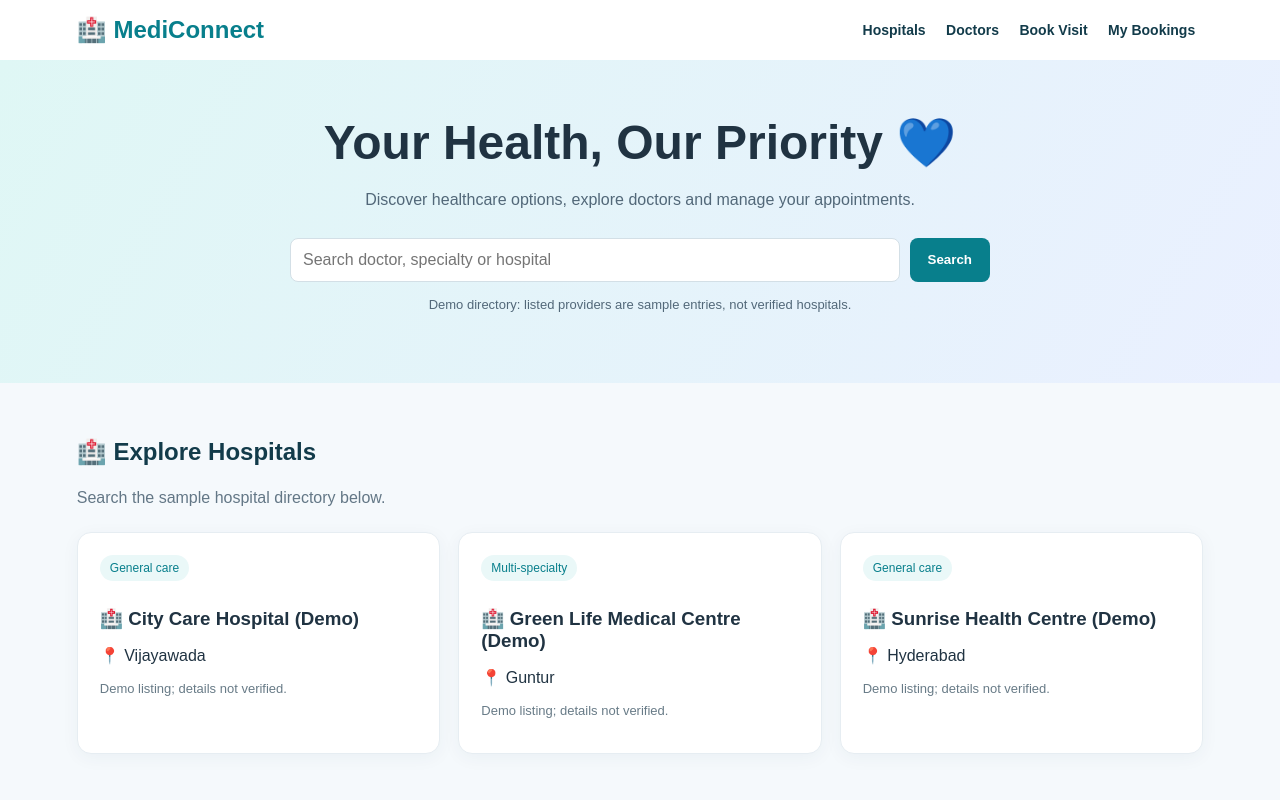
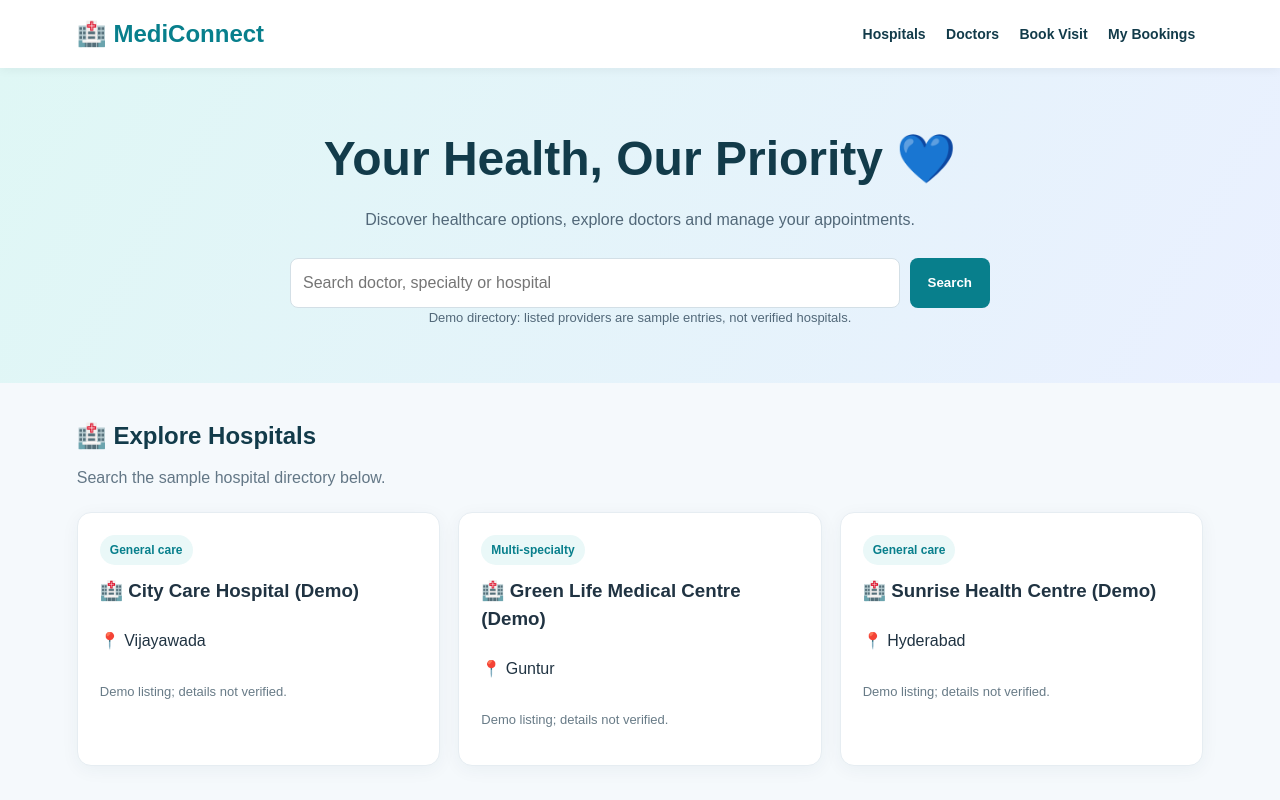
Before and after one commit to ambatichandana730-cmyk/Mediconnect, a plain HTML site: page index.html in a window 1280 px wide. Shown: the top 800 px of the page. Drawn offline with Linux system fonts and the light colour scheme.

Commit message:
Refactor CSS variables and improve styling

```diff
--- a/index.html
+++ b/index.html
@@ -1,4 +1,3 @@
-
 <!DOCTYPE html>
 <html lang="en">
 <head>
@@ -8,133 +7,260 @@
 <style>
 :root {
   --primary: #087f8c;
+  --primary-hover: #066773;
   --dark: #123b4a;
   --light: #eaf8f8;
-  --white: #fff;
+  --white: #ffffff;
+  --border: #d3dfe6;
+  --danger-bg: #fff0f0;
+  --danger-border: #ffdada;
+  --danger-text: #a52828;
 }
-* { box-sizing: border-box; }
+
+* {
+  box-sizing: border-box;
+}
+
 body {
   margin: 0;
-  font-family: Arial, sans-serif;
+  font-family: Arial, -apple-system, BlinkMacSystemFont, "Segoe UI", Roboto, sans-serif;
   background: #f5f9fc;
   color: #203342;
+  line-height: 1.5;
 }
+
 header {
-  background: white;
+  background: var(--white);
   padding: 16px 6%;
   display: flex;
   justify-content: space-between;
   align-items: center;
   flex-wrap: wrap;
   gap: 12px;
-  box-shadow: 0 2px 10px #0000000d;
+  box-shadow: 0 2px 10px rgba(0, 0, 0, 0.05);
+  position: sticky;
+  top: 0;
+  z-index: 100;
 }
-.logo { color: var(--primary); font-size: 24px; font-weight: bold; }
+
+.logo {
+  color: var(--primary);
+  font-size: 24px;
+  font-weight: bold;
+}
+
 nav a {
   text-decoration: none;
   color: var(--dark);
   margin: 0 8px;
   font-weight: bold;
   font-size: 14px;
+  transition: color 0.2s ease;
 }
+
+nav a:hover {
+  color: var(--primary);
+}
+
 .hero {
-  background: linear-gradient(120deg,#dff7f5,#eaf0ff);
+  background: linear-gradient(120deg, #dff7f5, #eaf0ff);
   padding: 55px 6%;
   text-align: center;
 }
-.hero h1 { font-size: clamp(30px,5vw,48px); margin: 0 0 12px; }
-.hero p { color: #526879; line-height: 1.6; }
+
+.hero h1 {
+  font-size: clamp(30px, 5vw, 48px);
+  margin: 0 0 12px;
+  color: var(--dark);
+}
+
+.hero p {
+  color: #526879;
+  line-height: 1.6;
+  max-width: 600px;
+  margin: 0 auto;
+}
+
 .searchbar {
   display: flex;
   gap: 10px;
   max-width: 700px;
   margin: 25px auto 0;
 }
+
 input, select, textarea {
   width: 100%;
   padding: 12px;
-  border: 1px solid #d3dfe6;
+  border: 1px solid var(--border);
   border-radius: 8px;
   font: inherit;
-  background: white;
+  background: var(--white);
+  transition: border-color 0.2s ease, box-shadow 0.2s ease;
 }
+
+input:focus, select:focus, textarea:focus {
+  outline: none;
+  border-color: var(--primary);
+  box-shadow: 0 0 0 3px rgba(8, 127, 140, 0.15);
+}
+
 button, .btn {
   background: var(--primary);
-  color: white;
+  color: var(--white);
   border: 0;
   border-radius: 8px;
   padding: 12px 18px;
   font-weight: bold;
   cursor: pointer;
   text-decoration: none;
+  display: inline-block;
+  transition: background-color 0.2s ease;
+  white-space: nowrap;
 }
-button:hover, .btn:hover { background: #066773; }
-section { padding: 35px 6%; }
-h2 { color: var(--dark); }
-.sub { color: #637786; line-height: 1.5; }
+
+button:hover, .btn:hover {
+  background: var(--primary-hover);
+}
+
+section {
+  padding: 35px 6%;
+}
+
+h2 {
+  color: var(--dark);
+  margin-top: 0;
+}
+
+.sub {
+  color: #637786;
+  line-height: 1.5;
+  margin-top: -8px;
+}
+
 .grid {
   display: grid;
-  grid-template-columns: repeat(auto-fit,minmax(220px,1fr));
+  grid-template-columns: repeat(auto-fit, minmax(240px, 1fr));
   gap: 18px;
   margin-top: 22px;
 }
+
 .card {
-  background: white;
+  background: var(--white);
   padding: 22px;
   border-radius: 14px;
-  box-shadow: 0 4px 18px #19394d0c;
+  box-shadow: 0 4px 18px rgba(25, 57, 77, 0.05);
   border: 1px solid #e6edf2;
+  display: flex;
+  flex-direction: column;
 }
-.card h3 { margin-bottom: 8px; }
+
+.card h3 {
+  margin: 0 0 8px 0;
+}
+
+.card button {
+  margin-top: auto;
+  align-self: flex-start;
+}
+
 .tag {
   display: inline-block;
+  align-self: flex-start;
   padding: 6px 10px;
   background: var(--light);
   color: var(--primary);
   border-radius: 20px;
   font-size: 12px;
-  margin-bottom: 8px;
+  font-weight: bold;
+  margin-bottom: 12px;
 }
+
 .formbox {
   max-width: 650px;
   margin: 20px auto;
-  background: white;
+  background: var(--white);
   padding: 24px;
   border-radius: 14px;
-  box-shadow: 0 4px 18px #19394d0c;
+  box-shadow: 0 4px 18px rgba(25, 57, 77, 0.05);
+  border: 1px solid #e6edf2;
 }
+
 .formbox label {
   display: block;
   font-weight: bold;
   margin: 14px 0 6px;
 }
-.formbox button { width: 100%; margin-top: 18px; }
+
+.formbox button {
+  width: 100%;
+  margin-top: 18px;
+}
+
 .booking {
-  padding: 14px;
+  padding: 16px;
   border: 1px solid #e0e9ee;
   border-radius: 10px;
-  background: white;
+  background: var(--white);
   margin: 12px 0;
   overflow-wrap: anywhere;
 }
+
+.booking strong {
+  font-size: 1.1em;
+  color: var(--dark);
+}
+
+.booking p {
+  margin: 4px 0;
+}
+
 .danger {
-  background: #fff0f0;
-  border: 1px solid #ffdada;
+  background: var(--danger-bg);
+  border: 1px solid var(--danger-border);
   border-radius: 12px;
   padding: 20px;
 }
-.danger h2 { color: #a52828; }
+
+.danger h2 {
+  color: var(--danger-text);
+}
+
+.danger .btn {
+  background: var(--danger-text);
+}
+
+.danger .btn:hover {
+  background: #801f1f;
+}
+
 footer {
   background: var(--dark);
-  color: white;
+  color: var(--white);
   text-align: center;
   padding: 25px;
   line-height: 1.7;
 }
-.notice { font-size: 13px; color: #687b87; }
-#message { margin-top: 12px; font-weight: bold; }
-[hidden] { display: none !important; }
-@media(max-width:600px) {
+
+.notice {
+  font-size: 13px;
+  color: #687b87;
+}
+
+footer .notice {
+  color: #a0b0bc;
+}
+
+#message {
+  margin-top: 12px;
+  font-weight: bold;
+  color: var(--primary);
+}
+
+[hidden] {
+  display: none !important;
+}
+
+@media (max-width: 600px) {
   header { padding: 15px 4%; }
   nav { line-height: 2.2; }
   .hero { padding: 38px 5%; }
@@ -159,8 +285,7 @@ footer {
   <h1>Your Health, Our Priority 💙</h1>
   <p>Discover healthcare options, explore doctors and manage your appointments.</p>
   <div class="searchbar">
-    <input id="search" placeholder="Search doctor, specialty or hospital"
-           aria-label="Search doctors and hospitals">
+    <input id="search" placeholder="Search doctor, specialty or hospital" aria-label="Search doctors and hospitals">
     <button type="button" id="searchBtn">Search</button>
   </div>
   <p class="notice">Demo directory: listed providers are sample entries, not verified hospitals.</p>
@@ -195,9 +320,7 @@ footer {
     <input id="patient" required maxlength="80" autocomplete="name">
 
     <label for="phone">Phone number</label>
-    <input id="phone" type="tel" required
-           pattern="[0-9+() -]{7,18}" autocomplete="tel"
-           placeholder="Enter contact number">
+    <input id="phone" type="tel" required pattern="[0-9+() -]{7,18}" autocomplete="tel" placeholder="Enter contact number">
 
     <label for="doctorSelect">Select doctor</label>
     <select id="doctorSelect" required>
@@ -219,8 +342,7 @@ footer {
     </select>
 
     <label for="reason">Reason for visit (optional)</label>
-    <textarea id="reason" rows="3" maxlength="300"
-              placeholder="Brief reason for consultation"></textarea>
+    <textarea id="reason" rows="3" maxlength="300" placeholder="Brief reason for consultation"></textarea>
 
     <button type="submit">Save Appointment Request</button>
     <p id="message" role="status" aria-live="polite"></p>
@@ -253,27 +375,18 @@ footer {
 <script>
 "use strict";
 
-// These are illustrative entries, not real or verified providers.
 const hospitals = [
-  { name: "City Care Hospital (Demo)", city: "Vijayawada",
-    type: "General care" },
-  { name: "Green Life Medical Centre (Demo)", city: "Guntur",
-    type: "Multi-specialty" },
-  { name: "Sunrise Health Centre (Demo)", city: "Hyderabad",
-    type: "General care" }
+  { name: "City Care Hospital (Demo)", city: "Vijayawada", type: "General care" },
+  { name: "Green Life Medical Centre (Demo)", city: "Guntur", type: "Multi-specialty" },
+  { name: "Sunrise Health Centre (Demo)", city: "Hyderabad", type: "General care" }
 ];
 
 const doctors = [
-  { id: "d1", name: "Dr. Ananya (Demo)", specialty: "General Physician",
-    hospital: hospitals[0].name },
-  { id: "d2", name: "Dr. Rahul (Demo)", specialty: "Cardiologist",
-    hospital: hospitals[1].name },
-  { id: "d3", name: "Dr. Priya (Demo)", specialty: "Dermatologist",
-    hospital: hospitals[0].name },
-  { id: "d4", name: "Dr. Kavya (Demo)", specialty: "Gynecologist",
-    hospital: hospitals[2].name },
-  { id: "d5", name: "Dr. Arjun (Demo)", specialty: "Pediatrician",
-    hospital: hospitals[1].name }
+  { id: "d1", name: "Dr. Ananya (Demo)", specialty: "General Physician", hospital: hospitals[0].name },
+  { id: "d2", name: "Dr. Rahul (Demo)", specialty: "Cardiologist", hospital: hospitals[1].name },
+  { id: "d3", name: "Dr. Priya (Demo)", specialty: "Dermatologist", hospital: hospitals[0].name },
+  { id: "d4", name: "Dr. Kavya (Demo)", specialty: "Gynecologist", hospital: hospitals[2].name },
+  { id: "d5", name: "Dr. Arjun (Demo)", specialty: "Pediatrician", hospital: hospitals[1].name }
 ];
 
 const $ = id => document.getElementById(id);
@@ -372,13 +485,13 @@ function renderBookings() {
         <strong>${safeText(b.patient)}</strong>
         <p>Doctor: ${safeText(b.doctor)}</p>
         <p>Date: ${safeText(b.date)} | Time: ${safeText(b.time)}</p>
-        <p>Status: Saved locally — not sent to hospital</p>
+        <p class="notice">Status: Saved locally — not sent to hospital</p>
       </article>
     `).join("")
     : "<p>No saved appointment requests yet.</p>";
 }
 
-$("date").min = new Date().toLocaleDateString("en-CA");
+$("date").min = new Date().toISOString().split("T")[0];
 
 $("bookingForm").addEventListener("submit", e => {
   e.preventDefault();
```
